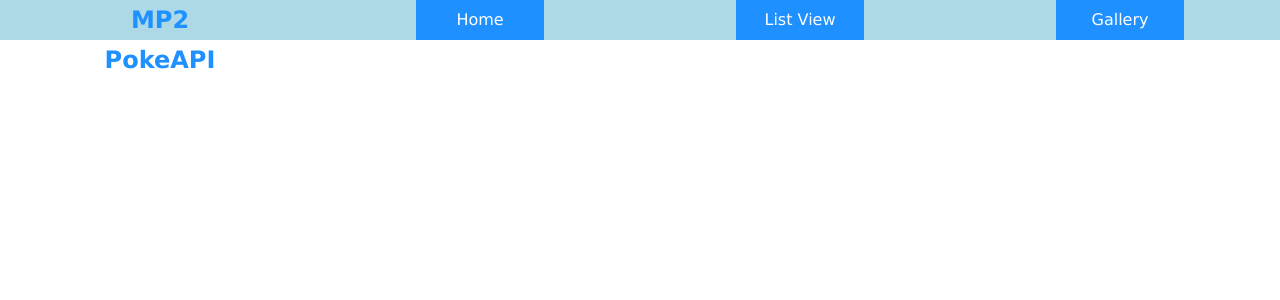
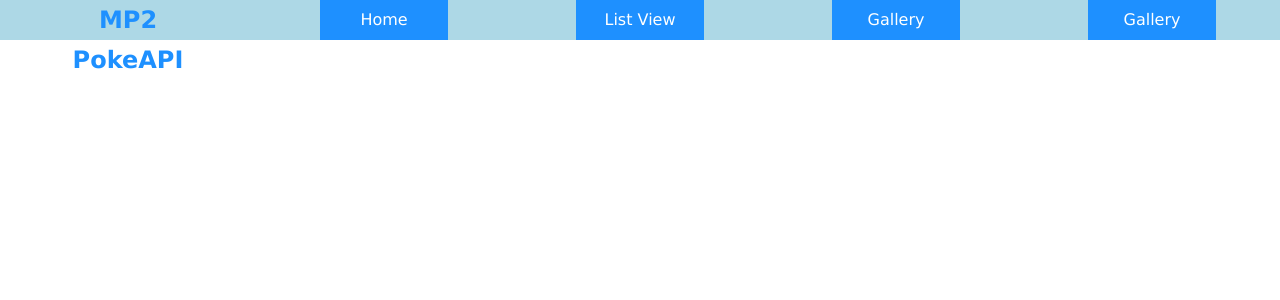
Before and after one commit to ZebraSeller/cs409-mp2, a React (Create React App) app: page / in a window 1280 px wide. Shown: the top 300 px of the page. Built offline with nearby package versions, Linux system fonts and the light colour scheme.

Commit message:
Update navbar.js

```diff
--- a/src/parts/navbar.js
+++ b/src/parts/navbar.js
@@ -11,6 +11,7 @@ function App({navTitle}) {
       <Link className='nav-bar-button' to='/mp2/' id='home-button'>Home</Link>
       <Link className='nav-bar-button' to='/mp2/list' id='list'>List View</Link>
       <Link className='nav-bar-button' to='/mp2/gallery' id='gallery'>Gallery</Link>
+      <Link className='nav-bar-button' to='/mp2/detail' id='detail'>Gallery</Link>
     </div>
   );
 }
```
